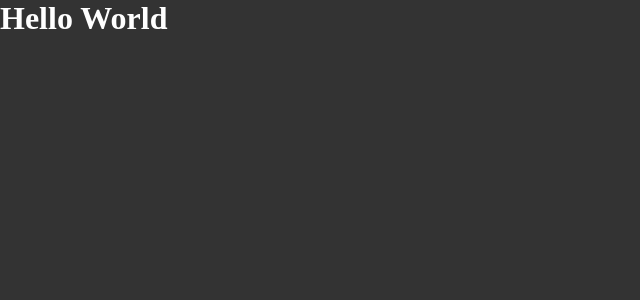
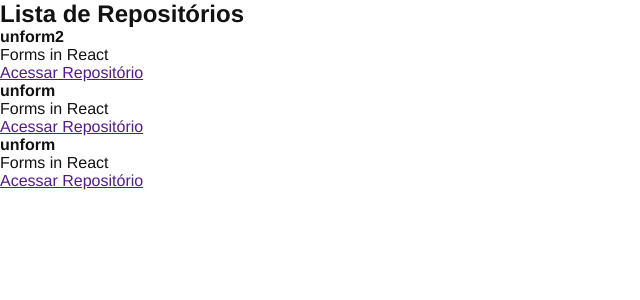
Before and after one commit to jonathanwollinger/ignite-github-explorer, a React app: page / in a window 1280 px wide. Shown: the top 300 px of the page, without its empty margins (0-640 px from the left). Built offline with nearby package versions, Linux system fonts and the light colour scheme.

Commit message:
feature/ add RepositoryList component

```diff
--- a/src/App.jsx
+++ b/src/App.jsx
@@ -1,5 +1,6 @@
+import { RepositoryList } from './components/RepositoryList';
 import './styles/global.scss';
 
 export function App() {
-  return <h1>Hello World</h1>
+  return <RepositoryList />
 }
--- /dev/null
+++ b/src/components/RepositoryList.jsx
@@ -0,0 +1,33 @@
+const respositoryName = 'unform2';
+
+export function RepositoryList() {
+  return (
+    <section className="repository-list">
+      <h1>Lista de Repositórios</h1>
+
+      <ul>
+        <li>
+          <strong>{respositoryName}</strong>
+          <p>Forms in React</p>
+          <a href="">
+            Acessar Repositório
+          </a>
+        </li>
+        <li>
+          <strong>unform</strong>
+          <p>Forms in React</p>
+          <a href="">
+            Acessar Repositório
+          </a>
+        </li>
+        <li>
+          <strong>unform</strong>
+          <p>Forms in React</p>
+          <a href="">
+            Acessar Repositório
+          </a>
+        </li>
+      </ul>
+    </section>
+  );
+}
--- a/src/styles/global.scss
+++ b/src/styles/global.scss
@@ -5,7 +5,6 @@
 }
 
 body {
-  font: Arial, Helvetica, sans-serif;
-  background: #333;
-  color: #fff;
+  font: 16px "Helvetica Neue", Arial, sans-serif;
+  color: #121212;
 }
```
